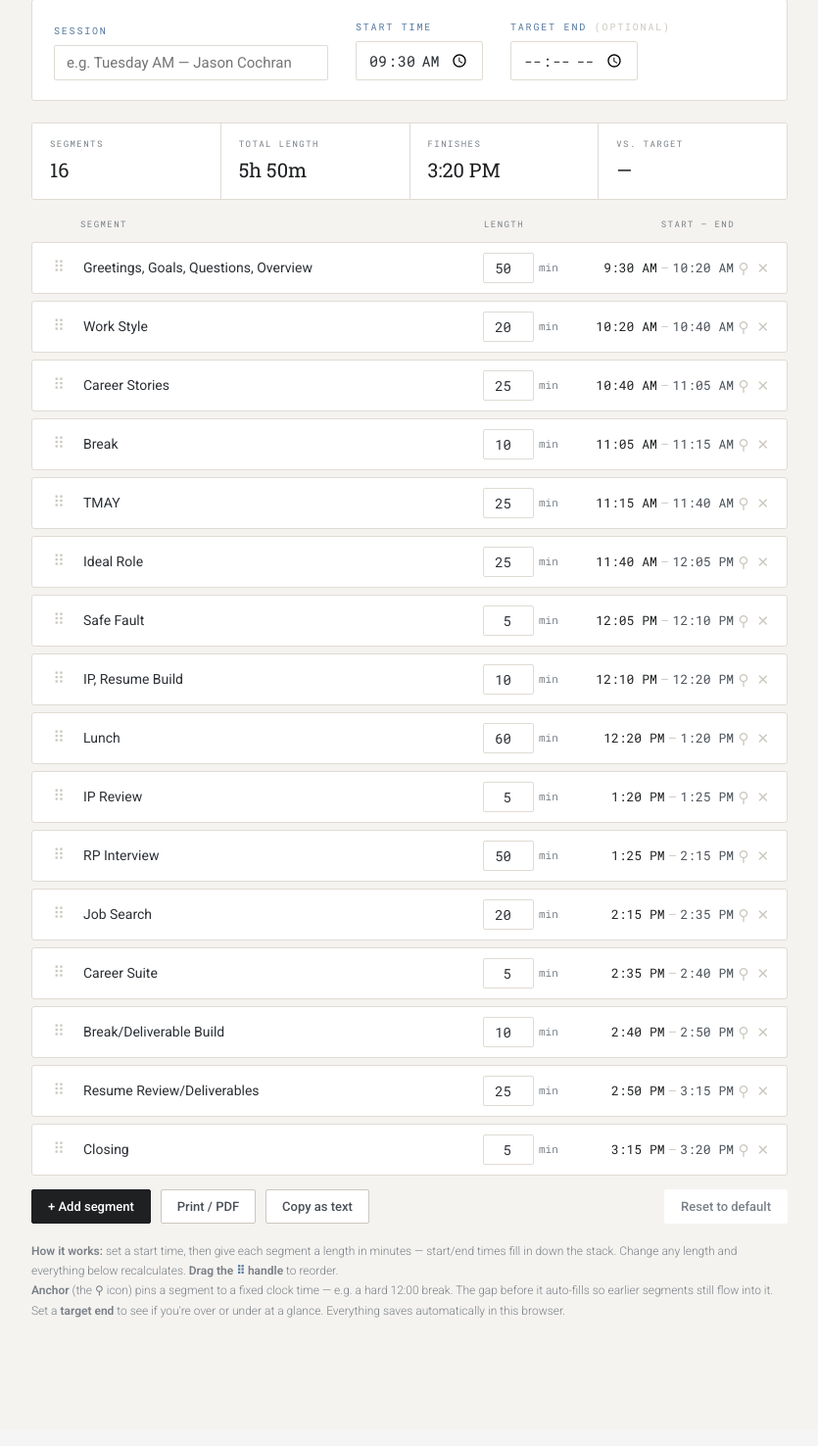
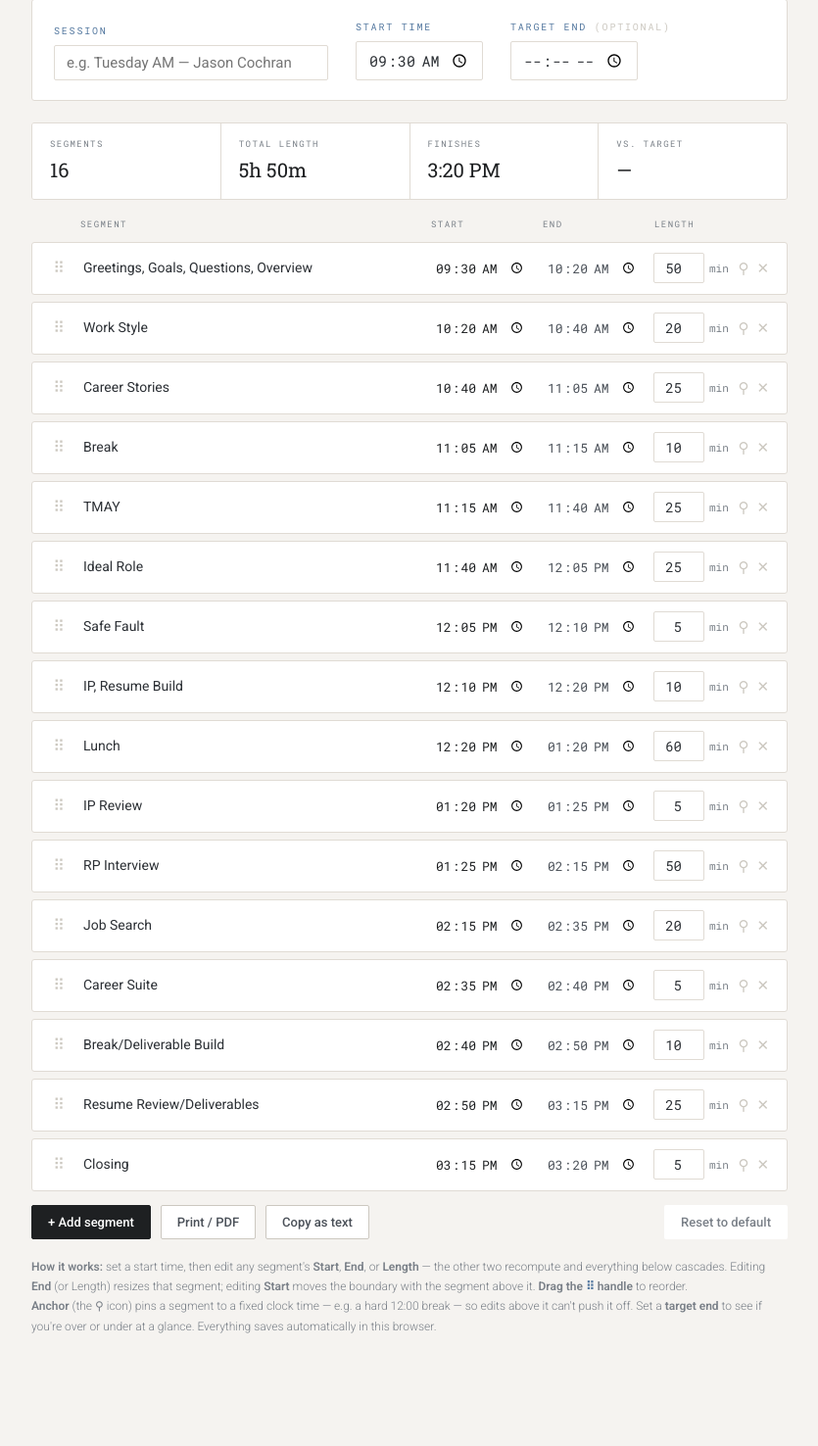
Before and after one commit to portageworks/coaching-tools, a Flask app: page /session-timer in a window 1280 px wide. Shown: the part 255-1731 px from the top of the page at 98% size, without its empty margins (222-1057 px from the left). Before the commit the page ends 1600 px from the top, so only its background shows below. Run offline with Flask 3, Linux system fonts and the light colour scheme; some libraries are stand-ins or nearby versions.

Commit message:
Session Timer: make segment Start/End times editable with cascade
Each row now has editable Start, End, and Length fields that stay in
sync. Editing End (or Length) resizes that segment; editing Start moves
the boundary with the segment above, absorbing the change into its
length so the schedule stays gap-free. Layout mirrors the original
Excel columns (Start / End / Duration).

Co-Authored-By: Claude Opus 4.8 <noreply@anthropic.com>

```diff
--- a/templates/session_timer.html
+++ b/templates/session_timer.html
@@ -44,12 +44,12 @@
   .summary .cell.status-under .v{color:var(--amber);}
 
   /* Segment table */
-  .seg-head{display:grid;grid-template-columns:26px 1fr 96px 150px 30px;gap:10px;padding:0 14px 8px;align-items:center;}
+  .seg-head{display:grid;grid-template-columns:26px 1fr 104px 104px 82px 30px;gap:10px;padding:0 14px 8px;align-items:center;}
   .seg-head div{font-family:'Roboto Mono',monospace;font-size:9px;letter-spacing:.16em;text-transform:uppercase;color:var(--text-dim);}
   .seg-head .h-right{text-align:right;}
 
   #segList{display:flex;flex-direction:column;gap:7px;}
-  .seg{display:grid;grid-template-columns:26px 1fr 96px 150px 30px;gap:10px;align-items:center;background:var(--surface);border:1px solid var(--border);border-radius:3px;padding:10px 14px;transition:border-color .12s,box-shadow .12s,opacity .12s;}
+  .seg{display:grid;grid-template-columns:26px 1fr 104px 104px 82px 30px;gap:10px;align-items:center;background:var(--surface);border:1px solid var(--border);border-radius:3px;padding:10px 14px;transition:border-color .12s,box-shadow .12s,opacity .12s;}
   .seg:hover{border-color:var(--border-mid);}
   .seg.dragging{opacity:.4;}
   .seg.drag-over{border-color:var(--slate-mid);box-shadow:0 0 0 2px var(--slate-light);}
@@ -68,9 +68,10 @@
   .seg input.dur:disabled{background:var(--surface2);color:var(--text-dim);}
   .dur-wrap .unit{font-family:'Roboto Mono',monospace;font-size:11px;color:var(--text-dim);}
 
-  .times{text-align:right;font-family:'Roboto Mono',monospace;font-size:13px;color:var(--charcoal);white-space:nowrap;}
-  .times .dash{color:var(--border-mid);margin:0 4px;}
-  .times .end{color:var(--text-mid);}
+  .seg input.timeedit{width:100%;font-family:'Roboto Mono',monospace;font-size:13px;color:var(--charcoal);background:transparent;border:1px solid transparent;border-radius:2px;padding:5px 4px;outline:none;transition:border-color .12s,background .12s;}
+  .seg input.timeedit:hover{border-color:var(--border);}
+  .seg input.timeedit:focus{border-color:var(--slate-mid);background:var(--surface);}
+  .seg input.timeedit.end{color:var(--text-mid);}
 
   .row-actions{display:flex;justify-content:flex-end;}
   .icon-btn{background:none;border:none;cursor:pointer;color:var(--border-mid);font-size:15px;padding:4px;line-height:1;border-radius:2px;transition:color .12s,background .12s;}
@@ -104,15 +105,17 @@
     .header-title{color:#000;}
     .main{padding:18px 0;max-width:100%;}
     .controls,.seg-foot,.hint,.toolbar,.row-actions,.grip,.dur-wrap .unit{display:none !important;}
-    .seg input{border:none;}
+    .seg input{border:none;-webkit-appearance:none;appearance:none;}
     .seg{break-inside:avoid;border-color:#ccc;}
   }
 
   @media(max-width:680px){
     .main{padding:24px 18px 60px;}
     .page-header{padding:20px 22px;}
-    .seg-head,.seg{grid-template-columns:22px 1fr 78px 30px;}
-    .seg-head .h-times,.times{grid-column:2 / 4;text-align:left;margin-top:2px;}
+    .seg-head,.seg{grid-template-columns:16px 1fr 74px 74px 54px 20px;gap:6px;}
+    .seg input.timeedit{font-size:11px;padding:4px 2px;}
+    .seg input.dur{width:42px;font-size:12px;}
+    .dur-wrap .unit{display:none;}
     .controls{gap:16px;}
   }
 </style>
@@ -151,7 +154,7 @@
 
   <div class="toolbar">
     <div class="seg-head" style="padding-bottom:0;flex:1;">
-      <div></div><div>Segment</div><div>Length</div><div class="h-right h-times">Start &ndash; End</div><div></div>
+      <div></div><div>Segment</div><div>Start</div><div>End</div><div>Length</div><div></div>
     </div>
     <div class="saved" id="savedNote"></div>
   </div>
@@ -167,9 +170,11 @@
   </div>
 
   <div class="hint">
-    <strong>How it works:</strong> set a start time, then give each segment a length in minutes — start/end times fill in down the stack.
-    Change any length and everything below recalculates. <strong>Drag the <span style="color:var(--slate-mid)">⠿</span> handle</strong> to reorder.<br>
-    <strong>Anchor</strong> (the ⚲ icon) pins a segment to a fixed clock time — e.g. a hard 12:00 break. The gap before it auto-fills so earlier segments still flow into it.
+    <strong>How it works:</strong> set a start time, then edit any segment's <strong>Start</strong>, <strong>End</strong>, or <strong>Length</strong> —
+    the other two recompute and everything below cascades.
+    Editing <strong>End</strong> (or Length) resizes that segment; editing <strong>Start</strong> moves the boundary with the segment above it.
+    <strong>Drag the <span style="color:var(--slate-mid)">⠿</span> handle</strong> to reorder.<br>
+    <strong>Anchor</strong> (the ⚲ icon) pins a segment to a fixed clock time — e.g. a hard 12:00 break — so edits above it can't push it off.
     Set a <strong>target end</strong> to see if you're over or under at a glance. Everything saves automatically in this browser.
   </div>
 
@@ -261,13 +266,14 @@ function render(){
       <div class="grip" title="Drag to reorder">⠿</div>
       <div>
         <input class="name" value="${escapeAttr(seg.name)}" placeholder="Segment name">
-        ${seg.anchor ? `<div class="anchor-time">⚲ pinned to <input class="anchor-edit" type="time" value="${seg.anchor}"></div>` : ''}
+        ${seg.anchor ? `<div class="anchor-time">⚲ pinned</div>` : ''}
       </div>
+      <input class="timeedit start" type="time" value="${fmt0(r.start)}" title="Edit start time (adjusts the segment above)">
+      <input class="timeedit end" type="time" value="${fmt0(r.end)}" title="Edit end time (adjusts this segment's length)">
       <div class="dur-wrap">
         <input class="dur" type="number" min="0" step="5" value="${seg.dur}">
         <span class="unit">min</span>
       </div>
-      <div class="times"><span class="start">${fmt(r.start)}</span><span class="dash">–</span><span class="end">${fmt(r.end)}</span></div>
       <div class="row-actions">
         <button class="icon-btn anchor ${seg.anchor?'on':''}" title="${seg.anchor?'Unpin from fixed time':'Pin to a fixed clock time'}">⚲</button>
         <button class="icon-btn del" title="Delete segment">✕</button>
@@ -277,14 +283,15 @@ function render(){
     el.querySelector('.name').addEventListener('input', e => { seg.name = e.target.value; save(false); });
     // duration
     el.querySelector('.dur').addEventListener('input', e => { seg.dur = Math.max(0, Number(e.target.value)||0); rerenderTimes(); save(false); });
+    // start time edit (commit on change)
+    el.querySelector('.timeedit.start').addEventListener('change', e => editStart(i, e.target.value));
+    // end time edit (commit on change)
+    el.querySelector('.timeedit.end').addEventListener('change', e => editEnd(i, e.target.value));
     // anchor toggle
     el.querySelector('.anchor').addEventListener('click', () => {
       seg.anchor = seg.anchor ? null : fmt0(r.start);
       render(); save();
     });
-    // anchor time edit
-    const ae = el.querySelector('.anchor-edit');
-    if(ae) ae.addEventListener('input', e => { seg.anchor = e.target.value; render(); save(); });
     // delete
     el.querySelector('.del').addEventListener('click', () => {
       state.segments = state.segments.filter(s => s.id !== seg.id); render(); save();
@@ -297,15 +304,43 @@ function render(){
   renderSummary(endM);
 }
 
-// Lightweight refresh of just the computed time labels (while typing durations)
+// Lightweight refresh of just the computed time inputs (while typing durations)
 function rerenderTimes(){
   const { rows, endM } = compute();
   const els = listEl.querySelectorAll('.seg');
   rows.forEach((r,i)=>{
-    const t = els[i]?.querySelector('.times');
-    if(t){ t.querySelector('.start').textContent = fmt(r.start); t.querySelector('.end').textContent = fmt(r.end); }
+    const row = els[i]; if(!row) return;
+    const s = row.querySelector('.timeedit.start');
+    const e = row.querySelector('.timeedit.end');
+    if(s) s.value = fmt0(r.start);
+    if(e) e.value = fmt0(r.end);
   });
   renderSummary(endM);
+}
+
+// Edit a segment's END time → sets that segment's length, cascades the rest.
+function editEnd(i, val){
+  const m = toMin(val); if(m==null) return;
+  const { rows } = compute();
+  state.segments[i].dur = Math.max(0, m - rows[i].start);
+  render(); save();
+}
+
+// Edit a segment's START time → moves the boundary with the segment above.
+// First row (or an anchored row) edits its own start directly; others absorb
+// the change into the previous segment's length so the schedule stays gap-free.
+function editStart(i, val){
+  const m = toMin(val); if(m==null) return;
+  const seg = state.segments[i];
+  if(seg.anchor){ seg.anchor = fmt0(m); render(); save(); return; }
+  if(i === 0){
+    state.start = fmt0(m);
+    document.getElementById('startTime').value = state.start;
+    render(); save(); return;
+  }
+  const { rows } = compute();
+  state.segments[i-1].dur = Math.max(0, m - rows[i-1].start);
+  render(); save();
 }
 
 function renderSummary(endM){
```
